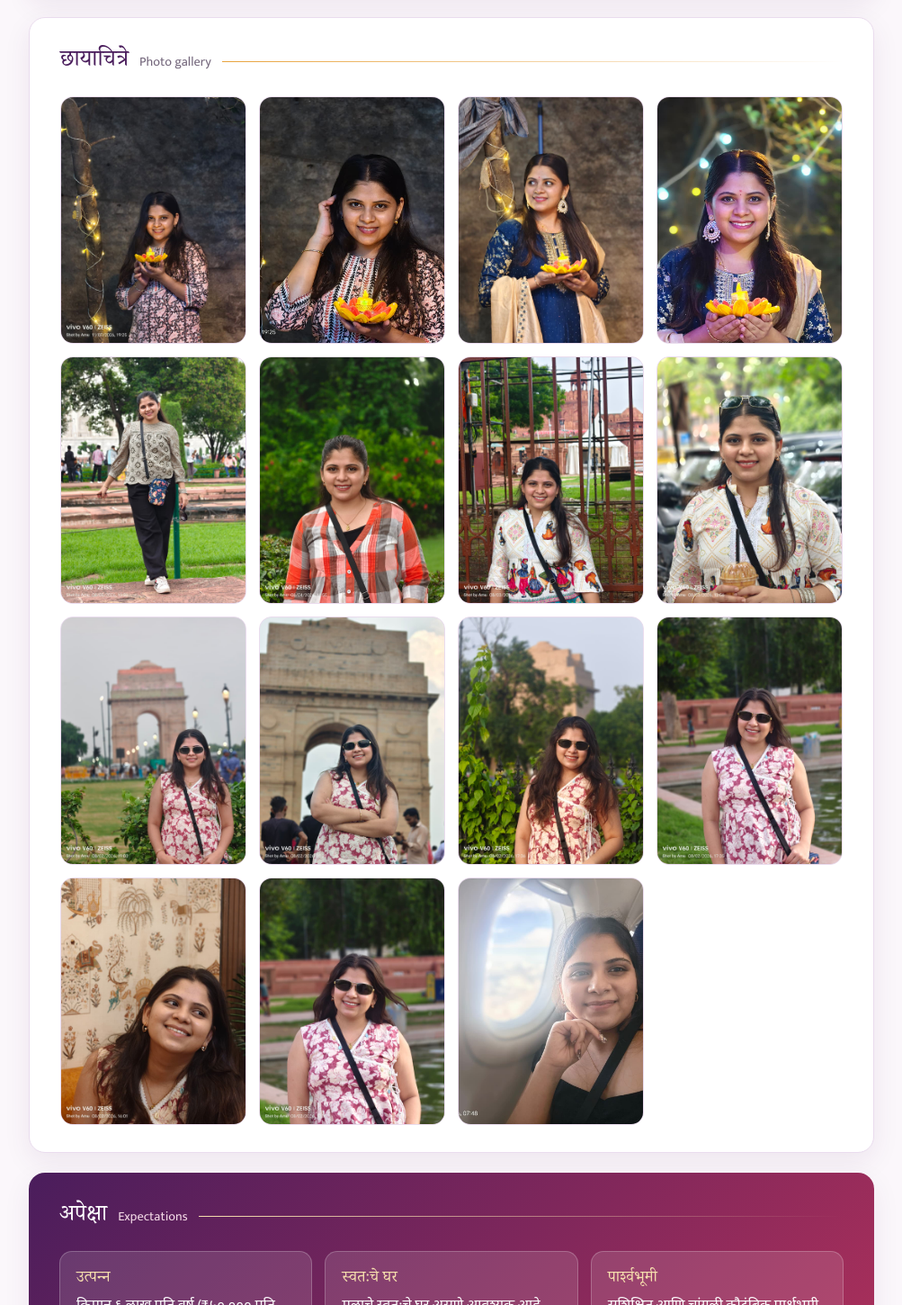
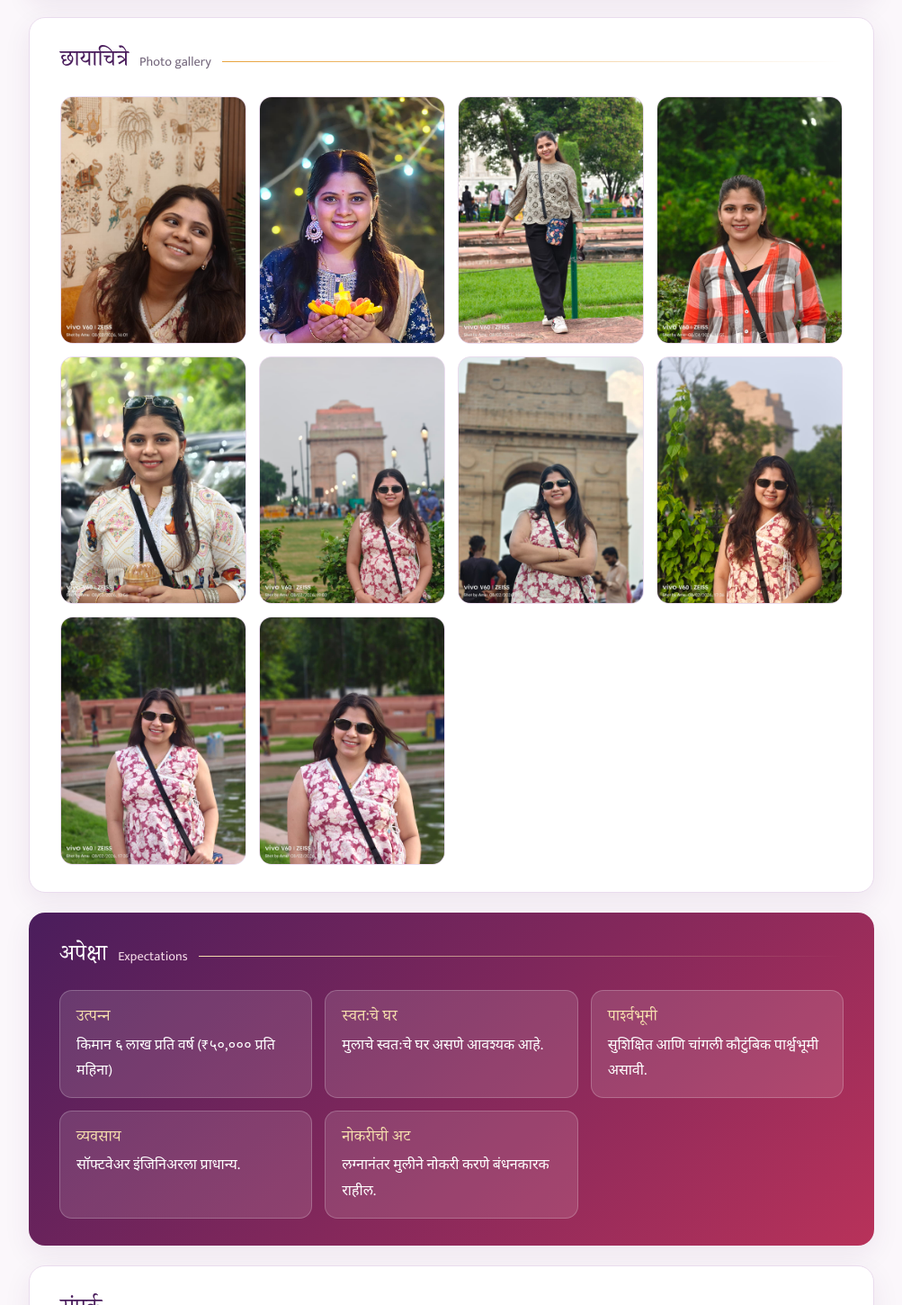
Before and after one commit to amitkasabe25/biodata, a plain HTML site: page index.html in a window 1280 px wide. Shown: the part 1631-3081 px from the top of the page at 90% size, without its empty margins (138-1141 px from the left). Drawn offline with Linux system fonts and the light colour scheme; a web font is replaced by a local one.

Commit message:
images updated

```diff
--- a/index.html
+++ b/index.html
@@ -189,21 +189,16 @@ footer{text-align:center;color:var(--muted);font-size:.9rem;padding:0 20px 40px}
     <!-- ▼▼ ADD YOUR PHOTOS HERE. Put image files next to index.html (or in an "images" folder)
          and copy one <button> line per photo, changing only the src. Add or remove lines freely. ▼▼ -->
     <div class="gallery">
-      <button type="button"><img src="images/photo01.jpg" alt="फोटो १" loading="lazy"></button>
-      <button type="button"><img src="images/photo02.jpg" alt="फोटो २" loading="lazy"></button>
-      <button type="button"><img src="images/photo03.jpg" alt="फोटो ३" loading="lazy"></button>
-      <button type="button"><img src="images/photo04.jpg" alt="फोटो ४" loading="lazy"></button>
-      <button type="button"><img src="images/photo05.jpg" alt="फोटो ५" loading="lazy"></button>
-      <button type="button"><img src="images/photo06.jpg" alt="फोटो ६" loading="lazy"></button>
-      <button type="button"><img src="images/photo07.jpg" alt="फोटो ७" loading="lazy"></button>
-      <button type="button"><img src="images/photo08.jpg" alt="फोटो ८" loading="lazy"></button>
-      <button type="button"><img src="images/photo09.jpg" alt="फोटो ९" loading="lazy"></button>
-      <button type="button"><img src="images/photo10.jpg" alt="फोटो १०" loading="lazy"></button>
-      <button type="button"><img src="images/photo11.jpg" alt="फोटो ११" loading="lazy"></button>
-      <button type="button"><img src="images/photo12.jpg" alt="फोटो १२" loading="lazy"></button>
-      <button type="button"><img src="images/photo13.jpg" alt="फोटो १३" loading="lazy"></button>
-      <button type="button"><img src="images/photo14.jpg" alt="फोटो १४" loading="lazy"></button>
-      <button type="button"><img src="images/photo15.jpg" alt="फोटो १५" loading="lazy"></button>
+      <button type="button"><img src="images/photo13.jpg" alt="फोटो १" loading="lazy"></button>
+      <button type="button"><img src="images/photo04.jpg" alt="फोटो २" loading="lazy"></button>
+      <button type="button"><img src="images/photo05.jpg" alt="फोटो ३" loading="lazy"></button>
+      <button type="button"><img src="images/photo06.jpg" alt="फोटो ४" loading="lazy"></button>
+      <button type="button"><img src="images/photo08.jpg" alt="फोटो ५" loading="lazy"></button>
+      <button type="button"><img src="images/photo09.jpg" alt="फोटो ६" loading="lazy"></button>
+      <button type="button"><img src="images/photo10.jpg" alt="फोटो ७" loading="lazy"></button>
+      <button type="button"><img src="images/photo11.jpg" alt="फोटो ८" loading="lazy"></button>
+      <button type="button"><img src="images/photo12.jpg" alt="फोटो ९" loading="lazy"></button>
+      <button type="button"><img src="images/photo14.jpg" alt="फोटो १०" loading="lazy"></button>
     </div>
   </section>
 
```
